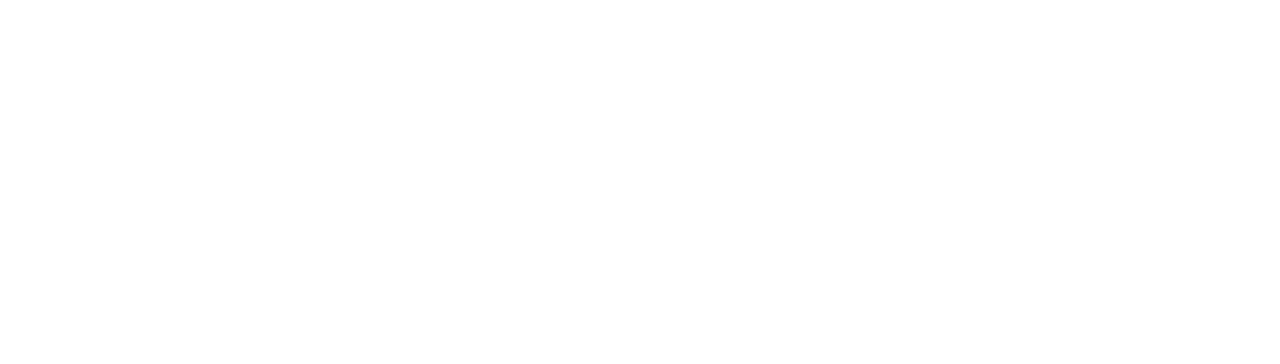
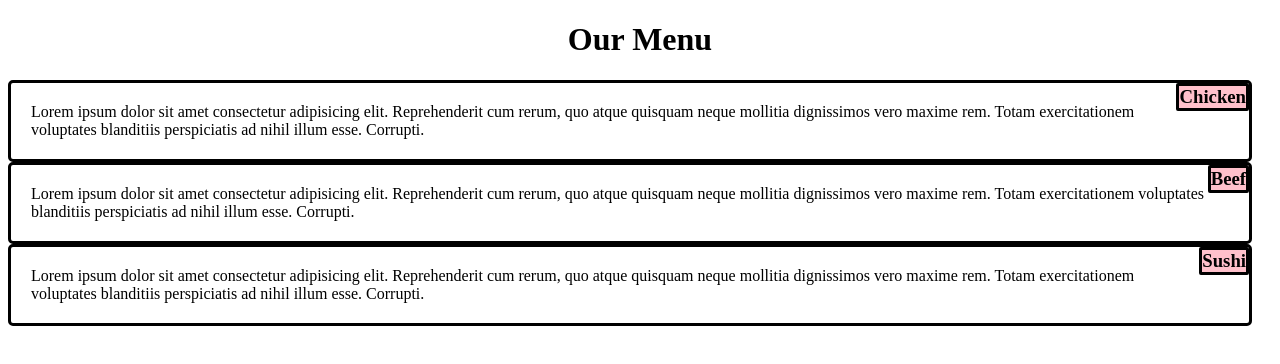
Before and after one commit to Kanix7/Coursera-test, a plain HTML site: page index.html in a window 1280 px wide. Drawn offline with Linux system fonts and the light colour scheme.

Commit message:
First Commit

```diff
--- a/index.html
+++ b/index.html
@@ -3,7 +3,39 @@
   <head>
     <meta charset="UTF-8" />
     <meta name="viewport" content="width=device-width, initial-scale=1.0" />
-    <title>Document</title>
+    <title>Coursera-Test</title>
+    <link rel="stylesheet" href="style.css" />
   </head>
-  <body></body>
+  <body>
+    <h1>Our Menu</h1>
+    <div class="Box">
+      <div class="col-md-4">
+        <h3>Chicken</h3>
+        <p>
+          Lorem ipsum dolor sit amet consectetur adipisicing elit. Reprehenderit
+          cum rerum, quo atque quisquam neque mollitia dignissimos vero maxime
+          rem. Totam exercitationem voluptates blanditiis perspiciatis ad nihil
+          illum esse. Corrupti.
+        </p>
+      </div>
+      <div class="col-md-4">
+        <h3>Beef</h3>
+        <p>
+          Lorem ipsum dolor sit amet consectetur adipisicing elit. Reprehenderit
+          cum rerum, quo atque quisquam neque mollitia dignissimos vero maxime
+          rem. Totam exercitationem voluptates blanditiis perspiciatis ad nihil
+          illum esse. Corrupti.
+        </p>
+      </div>
+      <div class="col-md-4">
+        <h3>Sushi</h3>
+        <p>
+          Lorem ipsum dolor sit amet consectetur adipisicing elit. Reprehenderit
+          cum rerum, quo atque quisquam neque mollitia dignissimos vero maxime
+          rem. Totam exercitationem voluptates blanditiis perspiciatis ad nihil
+          illum esse. Corrupti.
+        </p>
+      </div>
+    </div>
+  </body>
 </html>
--- a/style.css
+++ b/style.css
@@ -0,0 +1,25 @@
+* {
+}
+h1 {
+  color: black;
+  text-align: center;
+}
+.Box {
+  margin-bottom: 15px;
+  /* display: flex; */
+}
+.col-md-4 {
+  margin-right: 20px;
+  border-style: solid;
+  border-radius: 5px;
+}
+.col-md-4 h3 {
+  margin: 0;
+  border-style: solid;
+  border-radius: 2px;
+  float: right;
+  background-color: pink;
+}
+.col-md-4 p {
+  margin: 20px;
+}
```
